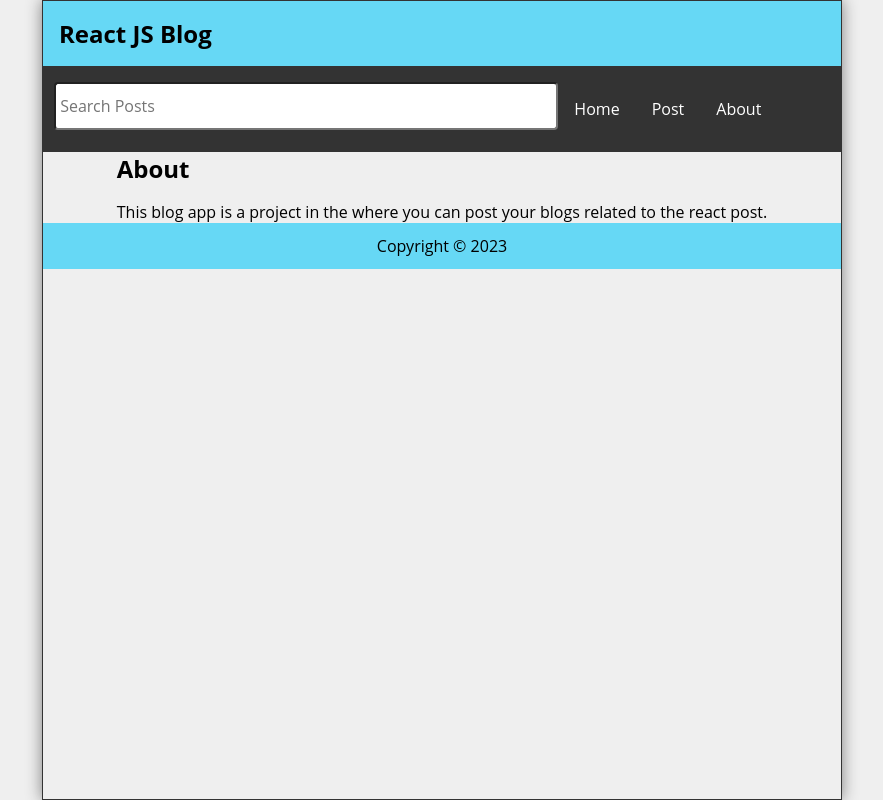
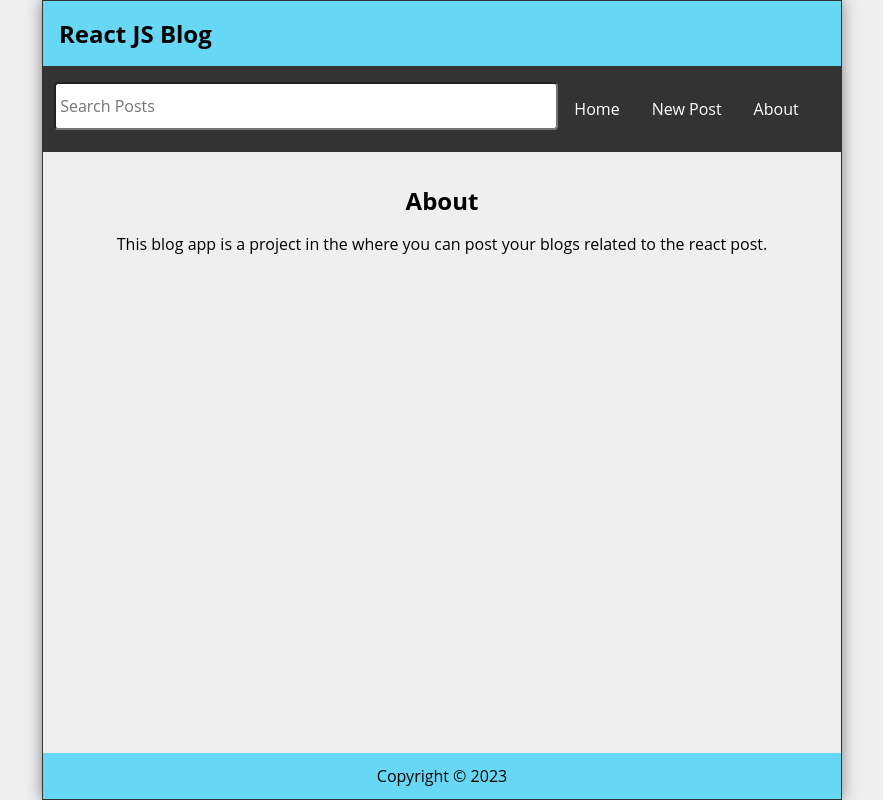
Before and after one commit to svandu/note-making-app, a React (Vite) app: page /about in a window 1280 px wide. Shown: the whole page, without its empty margins (198-1081 px from the left). Built offline with nearby package versions, Linux system fonts and the light colour scheme.

Commit message:
minor changes

```diff
--- a/src/Components/About/index.jsx
+++ b/src/Components/About/index.jsx
@@ -1,6 +1,8 @@
+import './about.scss'
+
 function About() {
   return (
-    <main className="About">
+    <main className="about-container">
         <h2>About</h2>
         <p style={{marginTop:"1rem"}}>This blog app is a project in the where you can post your blogs related to the react post.</p>
     </main>
--- a/src/Components/Nav/index.jsx
+++ b/src/Components/Nav/index.jsx
@@ -21,7 +21,7 @@ function Nav({ search, setSearch }) {
       </form>
       <ul>
         <li><Link to="/">Home</Link></li>
-        <li><Link to="/post">Post</Link></li>
+        <li><Link to="/post">New Post</Link></li>
         <li><Link to="/about">About</Link></li>
       </ul>
     </nav>
```
Also changed, not shown: src/index.css (line endings or trailing spaces).
